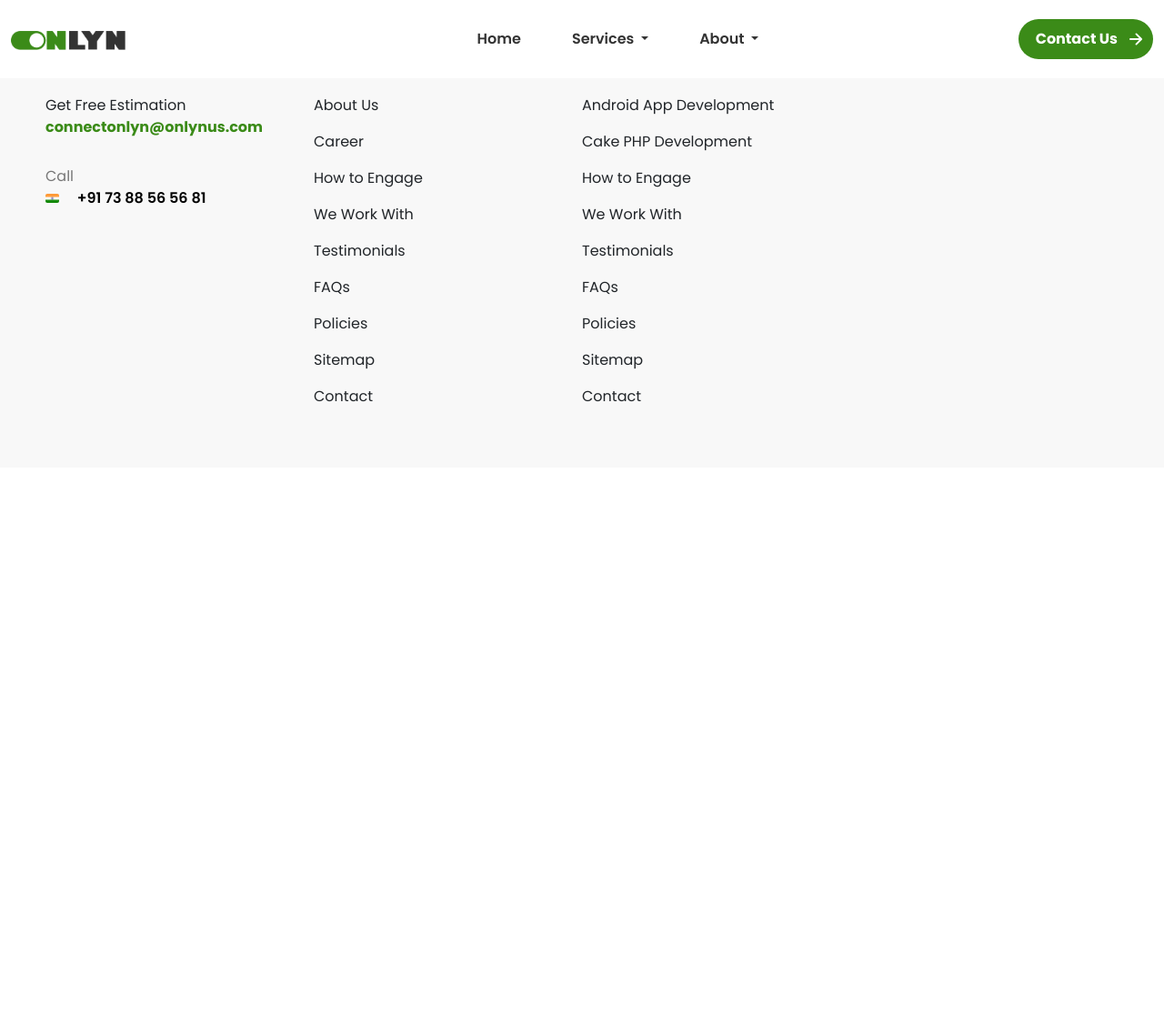
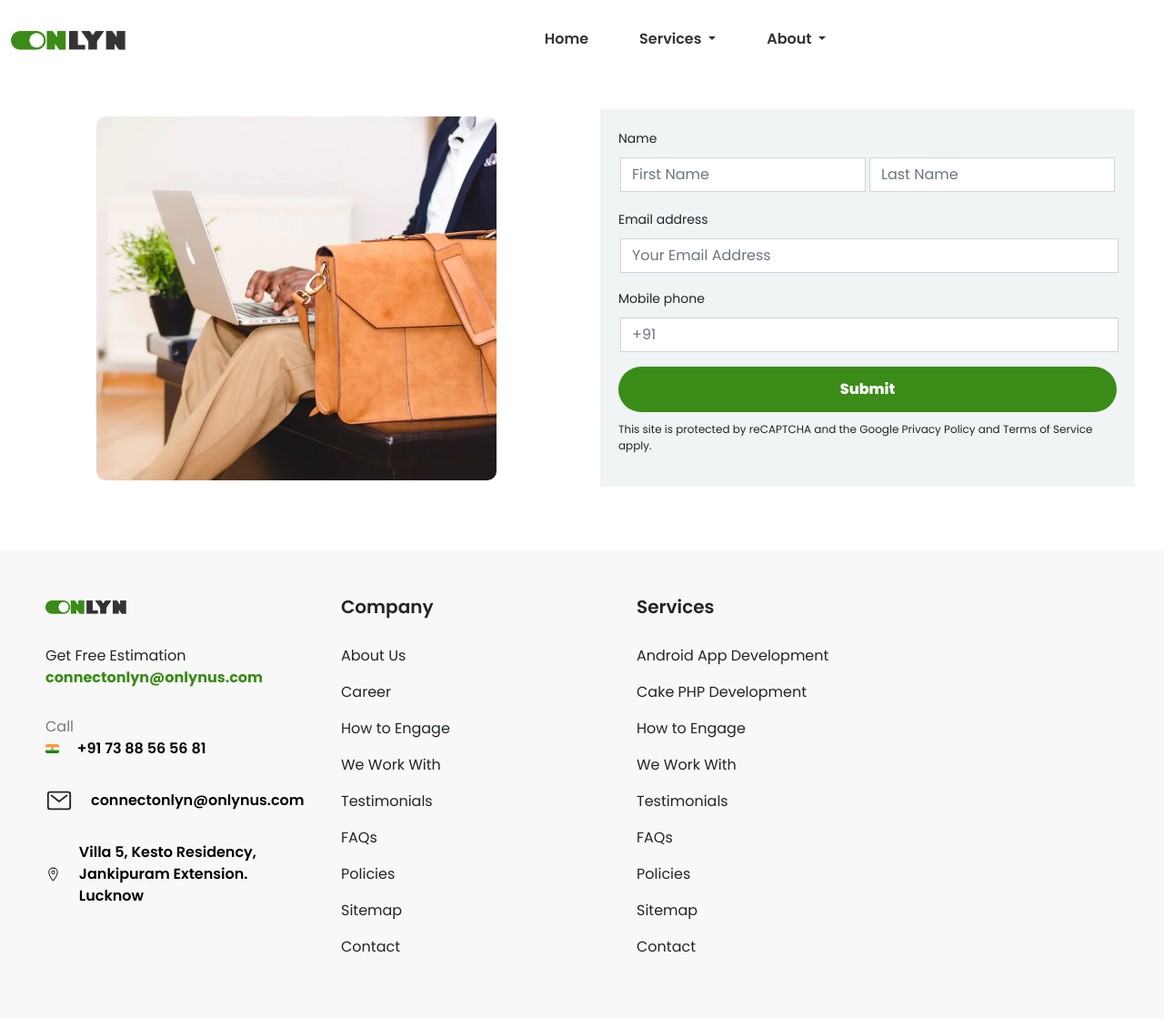
Before and after one commit to sidmrlazy/onlyn, a PHP site: page /contact in a window 1280 px wide. Shown: the whole page at 91% size. Before the commit the page ends 442 px from the top, so only its background shows below. Run offline with PHP 8.4, Linux system fonts and the light colour scheme; some libraries are stand-ins or nearby versions.

Commit message:
Updated Contact Page

```diff
--- a/assets/style.css
+++ b/assets/style.css
@@ -4,6 +4,11 @@
 ::selection {
   color: #fff;
   background: #3b8b18;
+}
+input::-webkit-outer-spin-button,
+input::-webkit-inner-spin-button {
+  -webkit-appearance: none;
+  margin: 0;
 }
 
 /* ============= Navbar ============= */
@@ -295,6 +300,7 @@
 }
 .footer-col {
   max-width: 100%;
+  margin-right: 30px;
 }
 .row-one {
   margin-top: 30px;
@@ -756,6 +762,79 @@
 .news-row {
   padding: 50px;
 }
+/* ================= Contact Form ================= */
+.contact-form {
+  margin-top: 100px !important;
+  margin-bottom: 50px;
+  display: flex;
+  justify-content: center;
+  align-items: center;
+  max-width: 100%;
+}
+.contact-form h4 {
+  font-weight: 800;
+  margin-bottom: 30px;
+  font-size: 16px !important;
+}
+.contact-section {
+  display: flex;
+  justify-content: center;
+  align-items: center;
+  max-width: 100%;
+  max-height: 80% !important;
+}
+.contact-section img {
+  width: 70%;
+  height: 400px !important;
+  border-radius: 10px;
+}
+.contact-icon {
+  font-size: 20px;
+  margin-right: 20px !important;
+}
+.contact-form-section {
+  display: flex;
+  justify-content: center;
+  align-items: center;
+  max-width: 100%;
+  padding: 20px;
+}
+.custom-form {
+  background-color: #f1f4f5;
+  width: 100%;
+  padding: 20px;
+}
+.custom-form p {
+  font-size: 12px;
+  margin-top: 10px;
+}
+.inner-form-input {
+  display: flex;
+  justify-content: center;
+  align-items: center;
+}
+.form-label {
+  font-size: 14px;
+}
+.form-control {
+  border-radius: 0;
+  margin: 2px;
+}
+.contact-form-btn {
+  background-color: #3b8b18;
+  border: 0;
+  border-radius: 100px;
+  width: 100%;
+  height: 50px;
+  font-weight: 800;
+}
+.contact-form-btn:hover {
+  background-color: #3b8b18;
+}
+.footer-icon {
+  font-size: 30px;
+}
+
 /* ================= Media Query ================= */
 @media only screen and (max-width: 768px) {
   /* Navbar */
--- /dev/null
+++ b/components/contact/contact-form.php
@@ -0,0 +1,34 @@
+<div class="container contact-form ">
+
+    <div class="contact-section col-md-6">
+        <img src="assets/images/other/contact-img.webp" alt="">
+    </div>
+
+    <div class="contact-form-section col-md-6">
+        <form class="custom-form">
+            <div class="mb-3">
+                <label for="" class="form-label">Name</label>
+                <div class="inner-form-input">
+                    <input type="text" class="form-control" placeholder="First Name">
+                    <input type="text" class="form-control" placeholder="Last Name">
+                </div>
+            </div>
+            <div class="mb-3">
+                <label for="exampleInputEmail1" class="form-label">Email address</label>
+                <input type="email" class="form-control" id="exampleInputEmail1" aria-describedby="emailHelp"
+                    placeholder="Your Email Address">
+            </div>
+            <div class="mb-3">
+                <label for="exampleInputEmail1" class="form-label">Mobile phone</label>
+
+                <input type="number" class="form-control noscroll" id="exampleInputEmail1" aria-describedby="emailHelp"
+                    placeholder="+91">
+
+            </div>
+
+            <button type="submit" class="contact-form-btn btn-primary">Submit</button>
+
+            <p>This site is protected by reCAPTCHA and the Google Privacy Policy and Terms of Service apply.</p>
+        </form>
+    </div>
+</div>
--- a/components/footer.php
+++ b/components/footer.php
@@ -11,6 +11,21 @@
             <div class="footer-call-out-inner">
                 <img src="assets/images/other/flag.png" alt="">
                 <p>+91 73 88 56 56 81</p>
+            </div>
+        </div>
+
+        <div class="footer-call-out">
+            <div class="footer-call-out-inner">
+                <ion-icon name="mail-outline" class="footer-icon"></ion-icon>
+                <!-- <img src="assets/images/other/flag.png" alt=""> -->
+                <p>connectonlyn@onlynus.com</p>
+            </div>
+        </div>
+
+        <div class="footer-call-out">
+            <div class="footer-call-out-inner">
+                <ion-icon name="location-outline" class="footer-icon"></ion-icon>
+                <p>Villa 5, Kesto Residency, Jankipuram Extension. Lucknow </p>
             </div>
         </div>
     </div>
--- a/components/navbar.php
+++ b/components/navbar.php
@@ -228,10 +228,10 @@
                 </li>
 
             </ul>
-            <div class="nav-contact-btn">
+            <!-- <div class="nav-contact-btn">
                 <p>Contact Us</p>
                 <ion-icon name="arrow-forward-outline" class="forward-arrow-icon"></ion-icon>
-            </div>
+            </div> -->
 
         </div>
     </div>
--- a/contact.php
+++ b/contact.php
@@ -1,3 +1,4 @@
 <?php include('components/header.php') ?>
 <?php include('components/navbar.php') ?>
+<?php include('components/contact/contact-form.php') ?>
 <?php include('components/footer.php') ?>
```
Also changed, not shown: assets/images/other/contact-img.webp (added).
